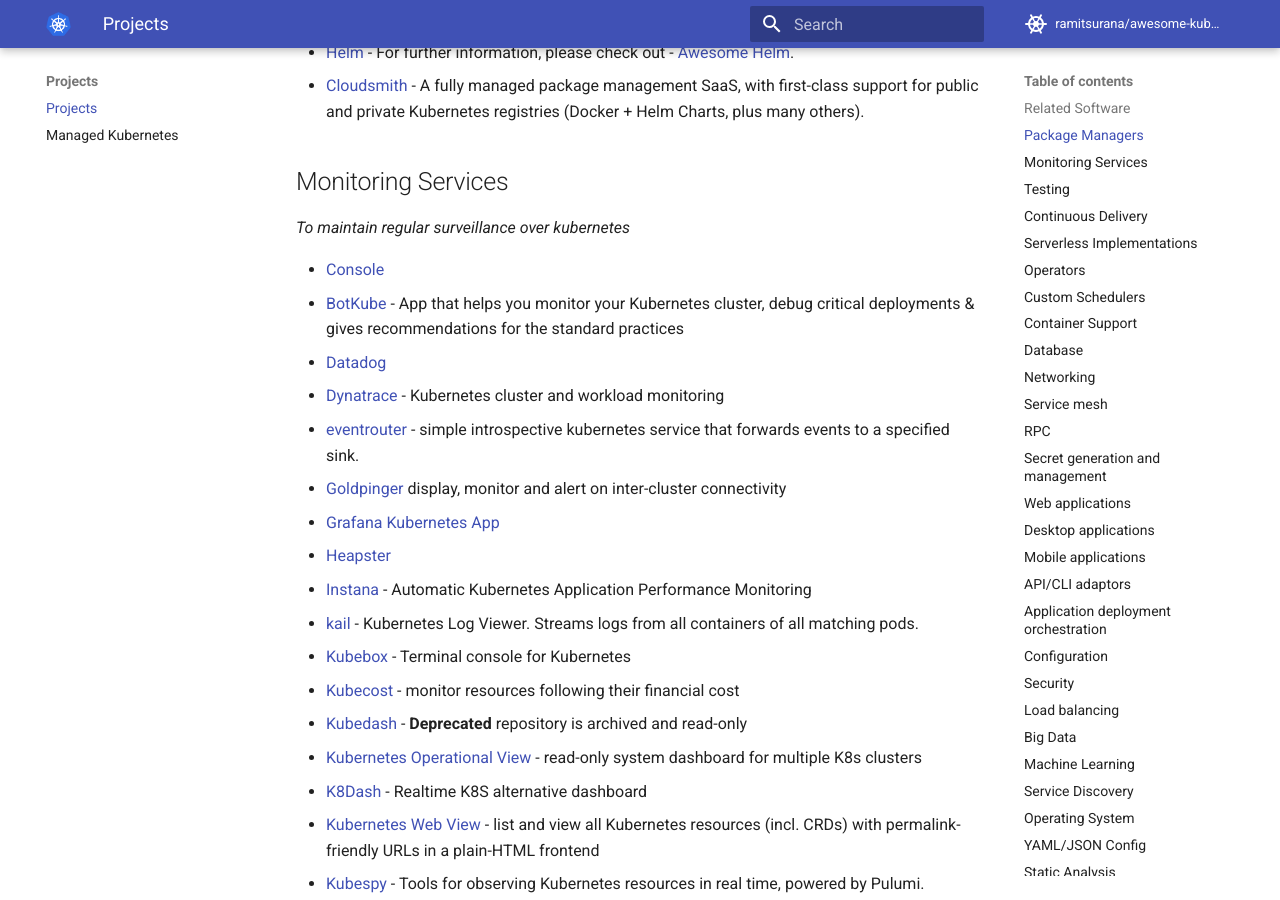
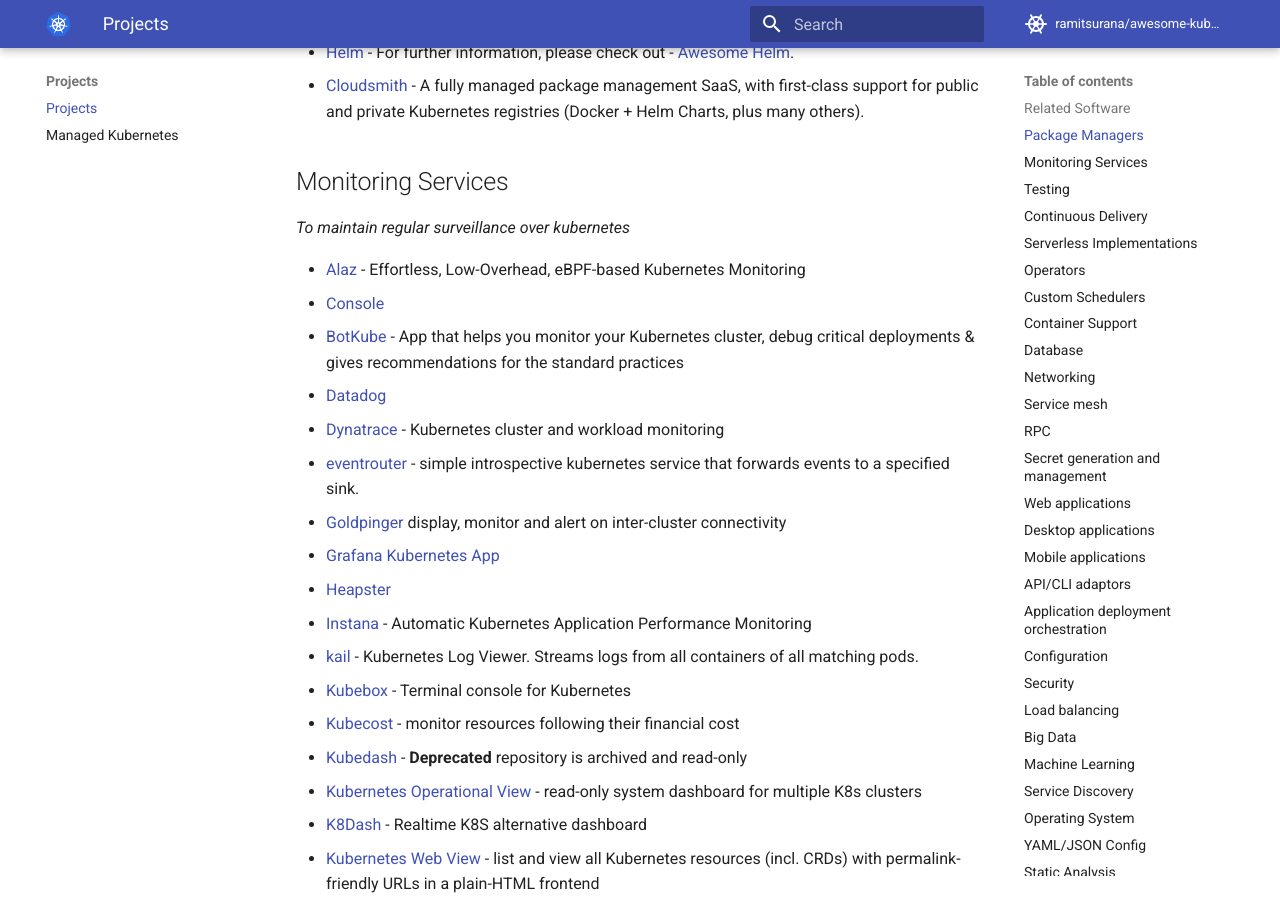
Before and after one commit to ramitsurana/awesome-kubernetes, an MkDocs documentation site: the page built from docs/projects/projects.md, in a window 1280 px wide and 900 px high, scrolled down 2056 px. Built offline with MkDocs 1.6.1 and Material for MkDocs 9.7.7, drawn with Linux system fonts in a browser that asks for light colours; comment, search, counter and statistics services are not loaded.

Commit message:
Add Alaz - Effortless, Low-Overhead, eBPF-based Kubernetes Monitoring (#881)

```diff
--- a/docs/projects/projects.md
+++ b/docs/projects/projects.md
@@ -55,6 +55,7 @@ Projects
 
 *To maintain regular surveillance over kubernetes*
 
+* [Alaz](https://github.com/ddosify/alaz) - Effortless, Low-Overhead, eBPF-based Kubernetes Monitoring
 * [Console](http://github.com/kubernetes/dashboard)
 * [BotKube](https://github.com/infracloudio/botkube) - App that helps you monitor your Kubernetes cluster, debug critical deployments & gives recommendations for the standard practices
 * [Datadog](http://www.datadoghq.com/)
```
